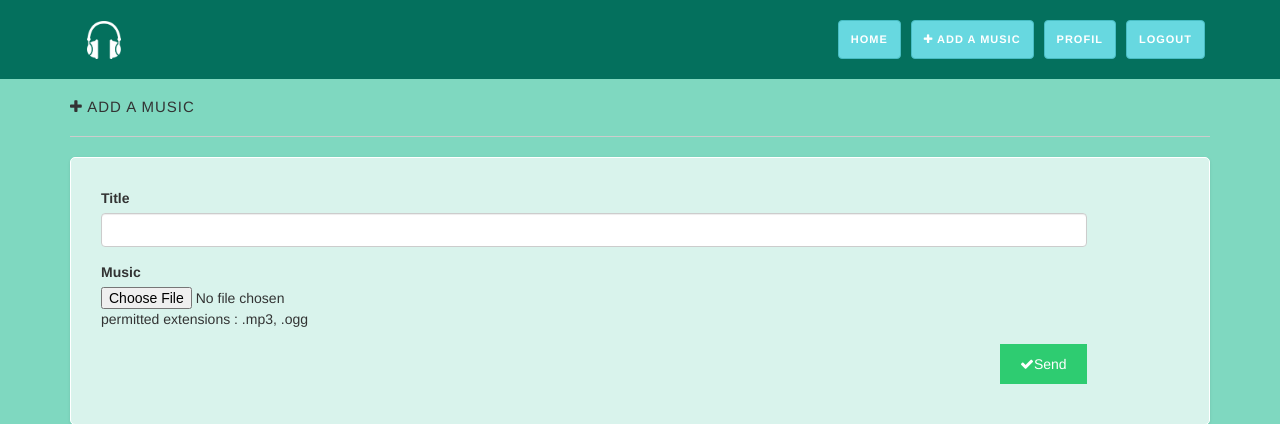
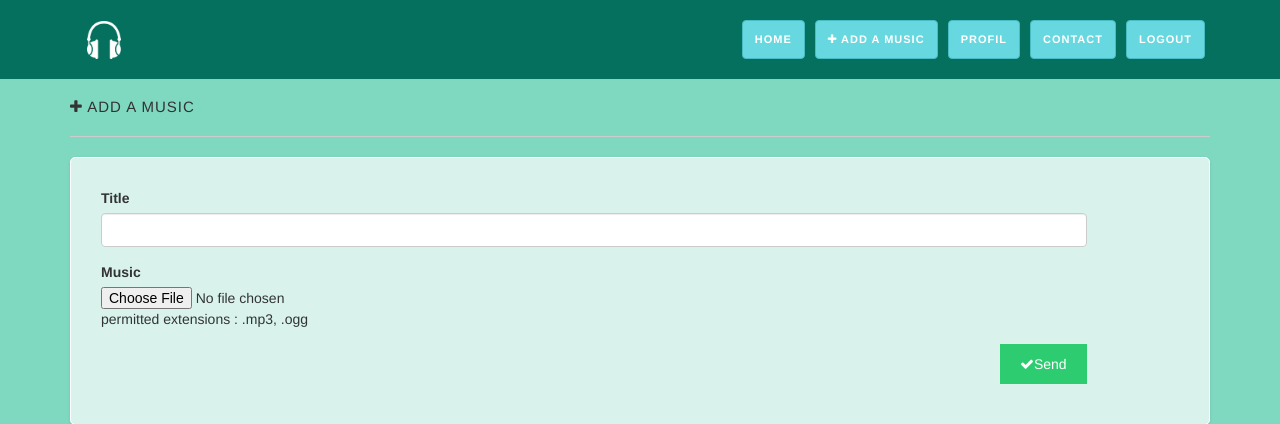
Before and after one commit to Xavpob/Test-GIT, a PHP site: page /add_music.php in a window 1280 px wide. Shown: the top 424 px of the page. Run offline with PHP 8.4, Linux system fonts and the light colour scheme.

Commit message:
Add contact bouton on top bar

```diff
--- a/IIM_A2_GIT-master/view/_topbar.php
+++ b/IIM_A2_GIT-master/view/_topbar.php
@@ -8,6 +8,7 @@
 					</div>
 					<div class="col-xs-10 col-sm-10 col-md-11 col-lg-11">
 						<a href="logout.php" class="btn">Logout</a>
+						<a href="contact.php" class="btn">Contact</a>
 						<a href="edit_image.php" class="btn">Profil</a>
 						<a href="add_music.php" class="btn"><i class="fa fa-plus"></i> Add a music</a>
 						<a href="dashboard.php" class="btn">Home</a>
```
